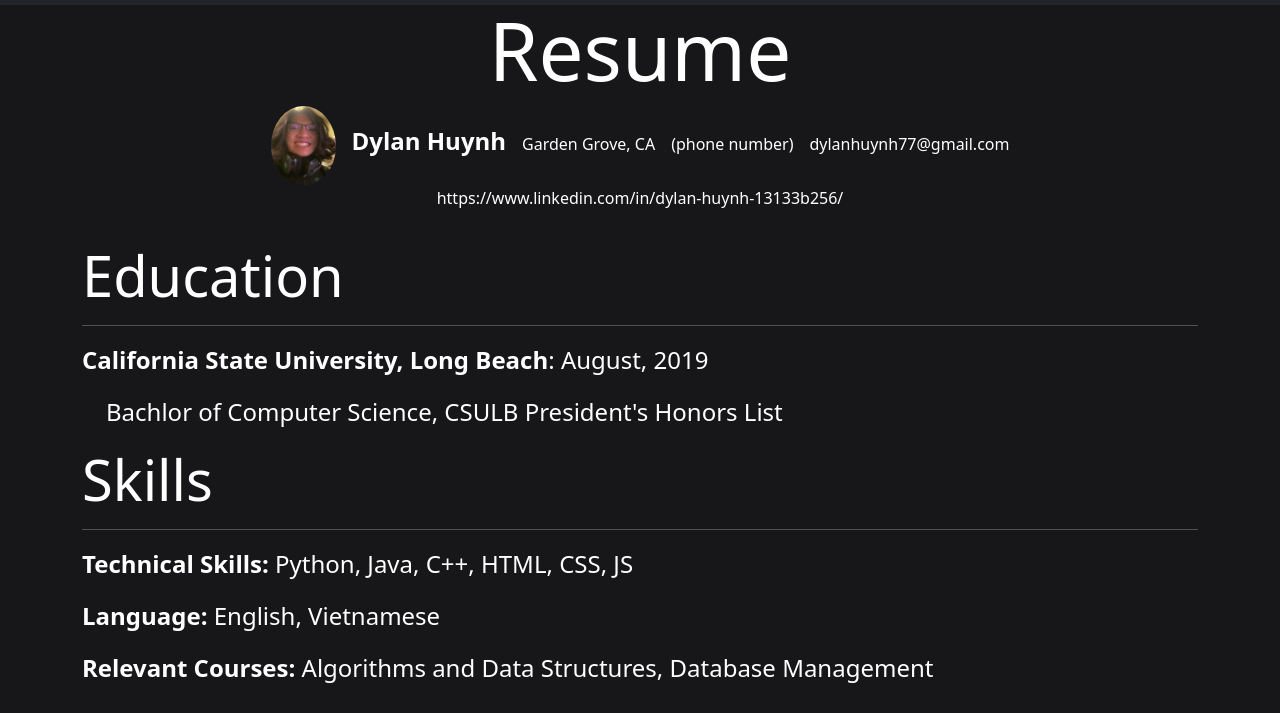
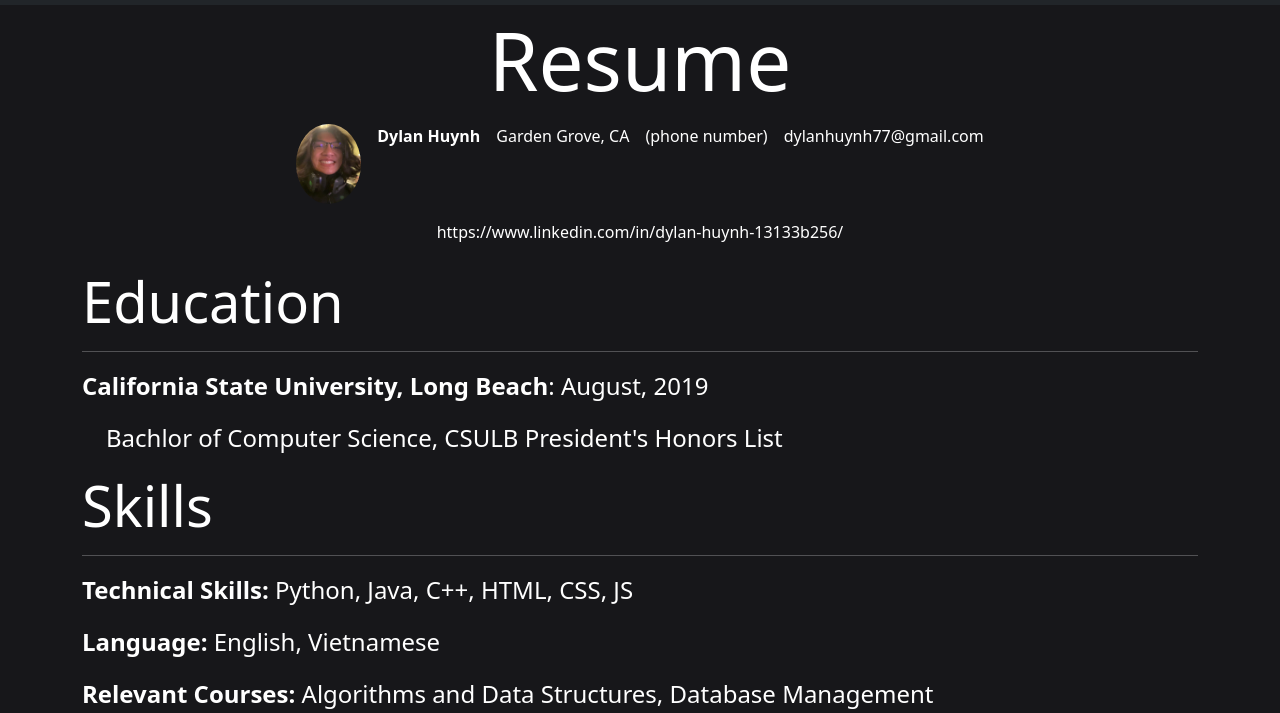
Before and after one commit to dolan77/dolan77.github.io, a website: page about.html in a window 1280 px wide. Shown: the part 63-776 px from the top of the page. Drawn offline with nearby package versions, Linux system fonts and the light colour scheme.

Commit message:
About.html, styles.css and index.html
changed the styles.css to have the body pad 75px from the top. Changed about.html to use a boostrap div flexbox instead of an unordered list of items. index.html I changed the carousel About Me section.

```diff
--- a/about.html
+++ b/about.html
@@ -36,7 +36,16 @@
         <h1 class="display-1 text-white text-center">Resume</h1>
 
 
+        <div class="d-flex flex-wrap bd-highlight mb-3 justify-content-center">
+          <div class="p-2 bd-highlight"><img src="images/profile-pic.jpg" style="height: 80px; width: 65px;" class="rounded-circle"></div>
+          <div class="p-2 bd-highlight"><p class= "fw-bold">Dylan Huynh</p></div>
+          <div class="p-2 bd-highlight">Garden Grove, CA</div>
+          <div class="p-2 bd-highlight">(phone number)</div>
+          <div class="p-2 bd-highlight">dylanhuynh77@gmail.com</div>
+          <div class="p-2 bd-highlight">https://www.linkedin.com/in/dylan-huynh-13133b256/</div>
+        </div>
 
+        <!--
         <ul class="resume-section list-unstyled">
           <li><img src="images/profile-pic.jpg" style="height: 80px; width: 65px;" class="rounded-circle"></li>
           <li><p class= "fs-4 fw-bold text-center resume-name">Dylan Huynh</p></li>
@@ -45,6 +54,7 @@
           <li><p>dylanhuynh77@gmail.com</p></li>
           <li><p>https://www.linkedin.com/in/dylan-huynh-13133b256/</p></li>
         </ul>
+        -->
 
 
         <div class="resume-div">
--- a/styles.css
+++ b/styles.css
@@ -1,7 +1,7 @@
 
 
 body{
-    padding-top: 65px;
+    padding-top: 75px;
 }
 
 .card:hover{
@@ -93,10 +93,6 @@ body{
     padding: 0rem 0.5rem;
 }
 
-.resume-section li:first-child{
-    border-left:none;
-}
-
 .resume-div ul li a {
     color:white;
 }
```
Also changed, not shown: index.html (+1 -1 lines).
